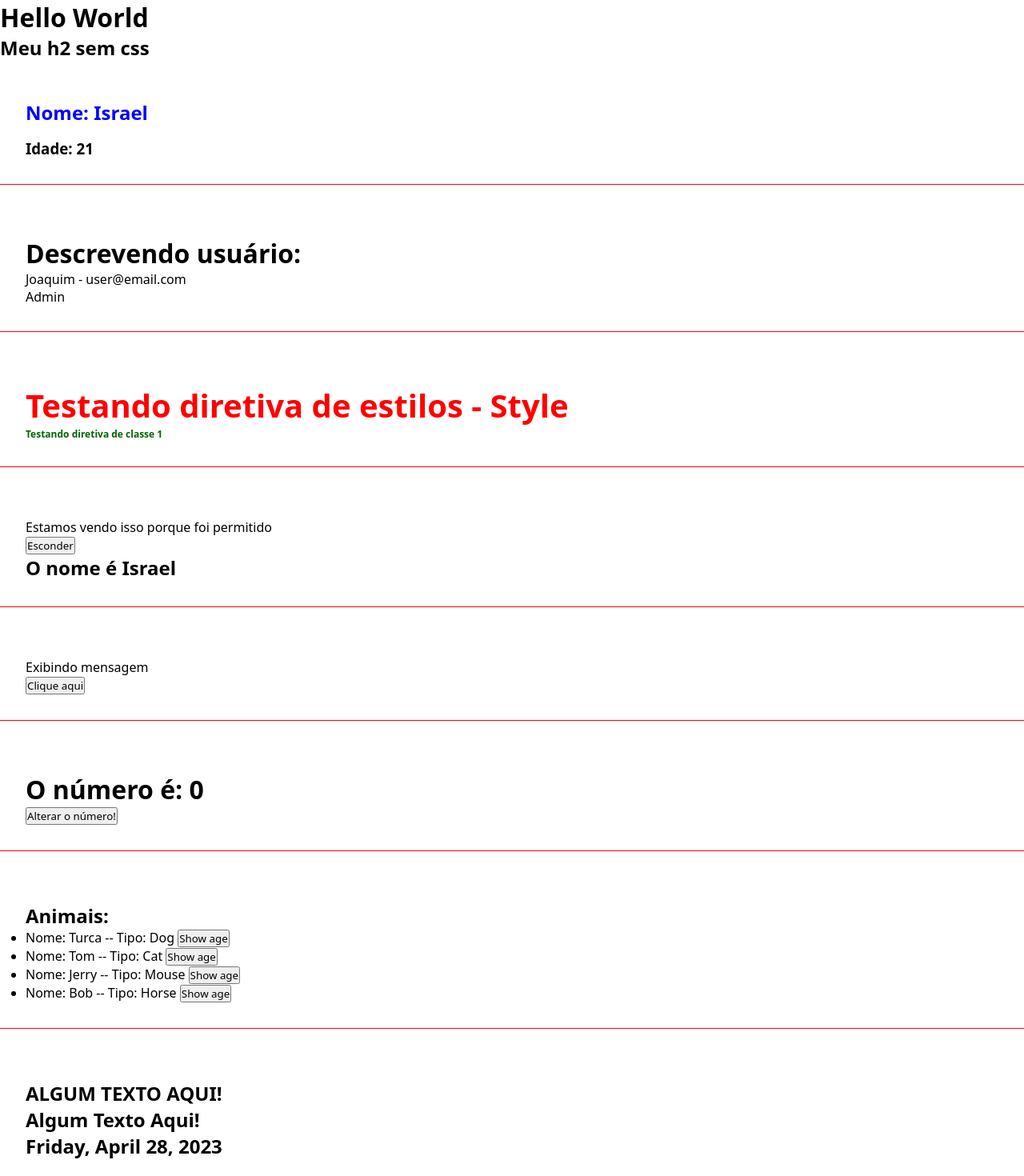
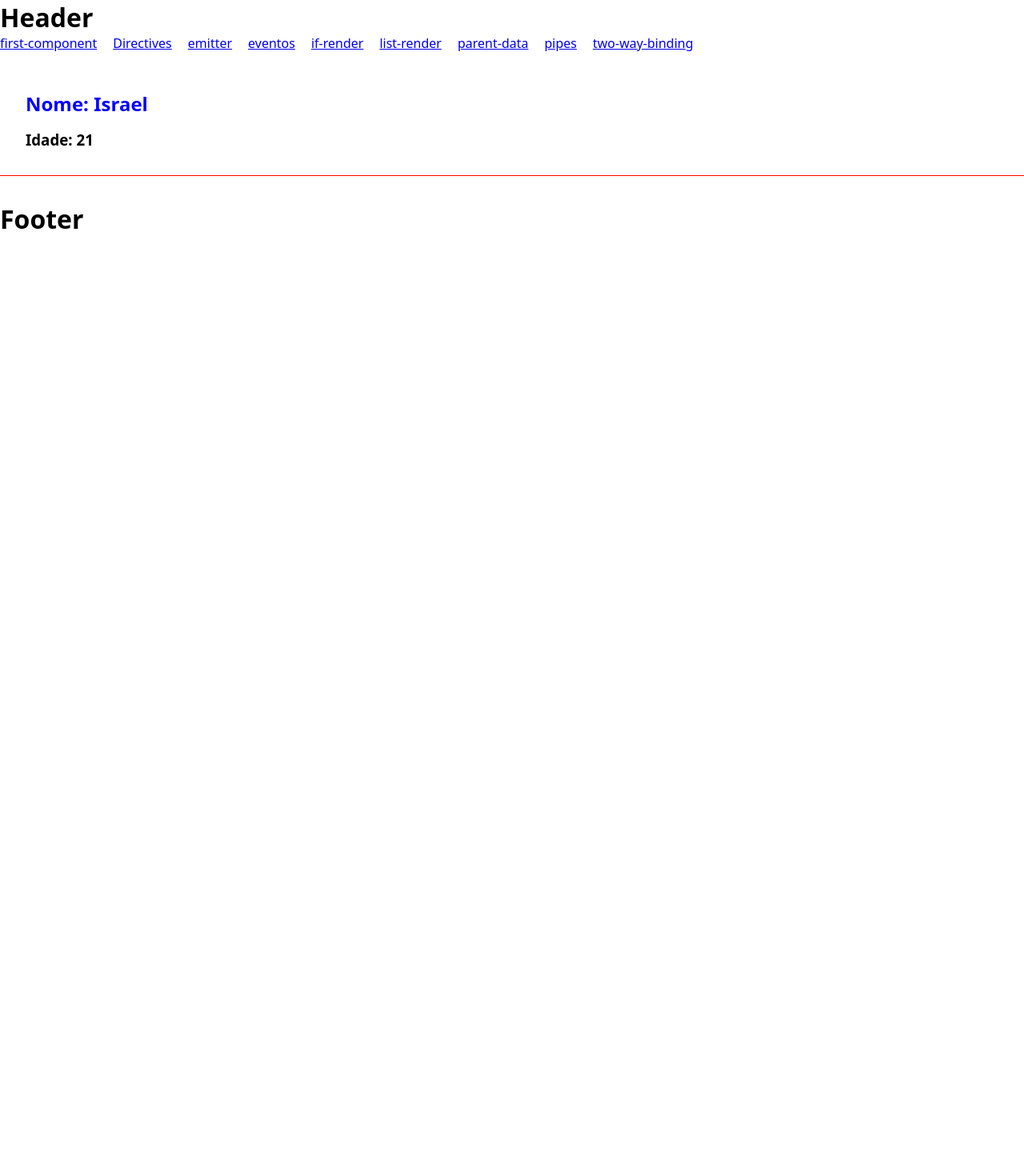
Before and after one commit to israelsilva282/Study-Angular, an Angular app: page / in a window 1280 px wide. Shown: the top 1470 px of the page at 80% size. After the commit the page ends 800 px from the top, so only its background shows below. Built offline with nearby package versions, Linux system fonts and the light colour scheme.

Commit message:
trabalhando com services e routes

```diff
--- a/src/app/app-routing.module.ts
+++ b/src/app/app-routing.module.ts
@@ -1,7 +1,26 @@
 import { NgModule } from '@angular/core';
 import { RouterModule, Routes } from '@angular/router';
+import { DirectivesComponent } from './components/directives/directives.component';
+import { EmitterComponent } from './components/emitter/emitter.component';
+import { EventosComponent } from './components/eventos/eventos.component';
+import { FirstComponentComponent } from './components/first-component/first-component.component';
+import { IfRenderComponent } from './components/if-render/if-render.component';
+import { ListRenderComponent } from './components/list-render/list-render.component';
+import { ParentDataComponent } from './components/parent-data/parent-data.component';
+import { PipesComponent } from './components/pipes/pipes.component';
+import { TwoWayBindingComponent } from './components/two-way-binding/two-way-binding.component';
 
-const routes: Routes = [];
+const routes: Routes = [
+  {path: '', component: FirstComponentComponent},
+  {path: 'diretivas', component: DirectivesComponent},
+  {path: 'emitter', component: EmitterComponent},
+  {path:'eventos', component:EventosComponent},
+  {path: 'if-render', component:IfRenderComponent},
+  {path: 'list', component: ListRenderComponent},
+  {path:'parent-data', component: ParentDataComponent},
+  {path: 'pipes', component: PipesComponent},
+  {path:'two-way-binding', component: TwoWayBindingComponent}
+];
 
 @NgModule({
   imports: [RouterModule.forRoot(routes)],
--- a/src/app/app.component.css
+++ b/src/app/app.component.css
@@ -0,0 +1,4 @@
+nav {
+  gap: 20px;
+  display: flex;
+}
--- a/src/app/app.component.html
+++ b/src/app/app.component.html
@@ -1,11 +1,16 @@
-<h1>Hello World</h1>
-<h2>Meu h2 sem css</h2>
-<app-first-component />
-<app-parent-data [user]="userData" [name]="userName"></app-parent-data>
-<app-directives />
-<app-if-render />
-<app-eventos />
-<app-emitter />
-<app-list-render />
-<app-pipes />
-<app-two-way-binding />
+<h1>Header</h1>
+<nav>
+  <a routerLink="/">first-component</a>
+  <a routerLink="/diretivas">Directives</a>
+  <a routerLink="/emitter">emitter</a>
+  <a routerLink="/eventos">eventos</a>
+  <a routerLink="/if-render">if-render</a>
+  <a routerLink="/list">list-render</a>
+  <a routerLink="/parent-data">parent-data</a>
+  <a routerLink="/pipes">pipes</a>
+  <a routerLink="/two-way-binding">two-way-binding</a>
+</nav>
+
+<router-outlet></router-outlet>
+
+<h1>Footer</h1>
--- a/src/app/app.module.ts
+++ b/src/app/app.module.ts
@@ -32,7 +32,8 @@ import { TwoWayBindingComponent } from './components/two-way-binding/two-way-bin
   imports: [
     BrowserModule,
     AppRoutingModule,
-    FormsModule
+    FormsModule,
+    AppRoutingModule
   ],
   providers: [],
   bootstrap: [AppComponent]
--- a/src/app/components/list-render/list-render.component.html
+++ b/src/app/components/list-render/list-render.component.html
@@ -4,6 +4,7 @@
     <li *ngFor="let animal of animals">
       Nome: {{ animal.name }} -- Tipo: {{ animal.type }}
       <button (click)="showAge(animal)">Show age</button>
+      <button (click)="removeAnimal(animal)">Excluir</button>
     </li>
   </ul>
   <h3>{{ animalDetails }}</h3>
--- a/src/app/components/list-render/list-render.component.ts
+++ b/src/app/components/list-render/list-render.component.ts
@@ -1,6 +1,8 @@
 import { Component } from '@angular/core';
 
 import { Animal } from 'src/app/Animal';
+import { ListService } from 'src/app/services/list.service';
+
 
 @Component({
   selector: 'app-list-render',
@@ -8,6 +10,9 @@ import { Animal } from 'src/app/Animal';
   styleUrls: ['./list-render.component.css']
 })
 export class ListRenderComponent {
+
+  constructor(private listService: ListService){}
+
   animals: Animal[] = [
     {name: "Turca", type: "Dog", age: 5},
     {name: "Tom", type: "Cat", age: 3},
@@ -19,4 +24,8 @@ export class ListRenderComponent {
   showAge(animal: Animal){
     this.animalDetails = `O pet ${animal.name} tem ${animal.age} anos`
   }
+
+  removeAnimal(animal:Animal){
+    this.animals = this.listService.remove(this.animals, animal)
+  }
 }
--- /dev/null
+++ b/src/app/services/list.service.ts
@@ -0,0 +1,15 @@
+import { Injectable } from '@angular/core';
+
+import { Animal } from '../Animal';
+
+@Injectable({
+  providedIn: 'root'
+})
+export class ListService {
+
+  constructor() { }
+
+  remove(animals: Animal[], animal: Animal){
+    return animals.filter((a)=> animal.name !== a.name)
+  }
+}
```
Also changed, not shown: 1 other file (tests, documents, lock files or other folders).
